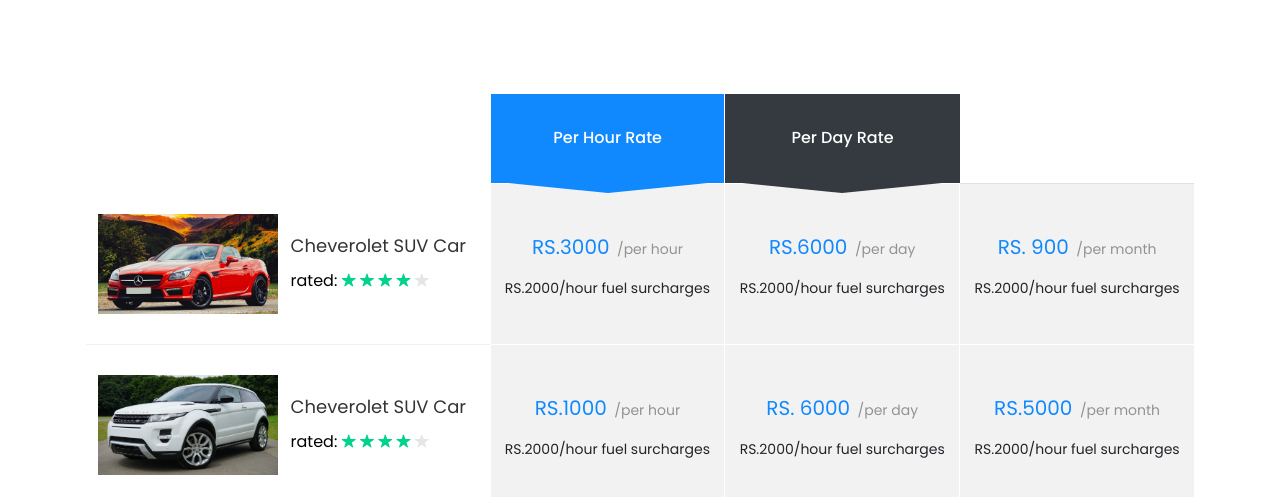
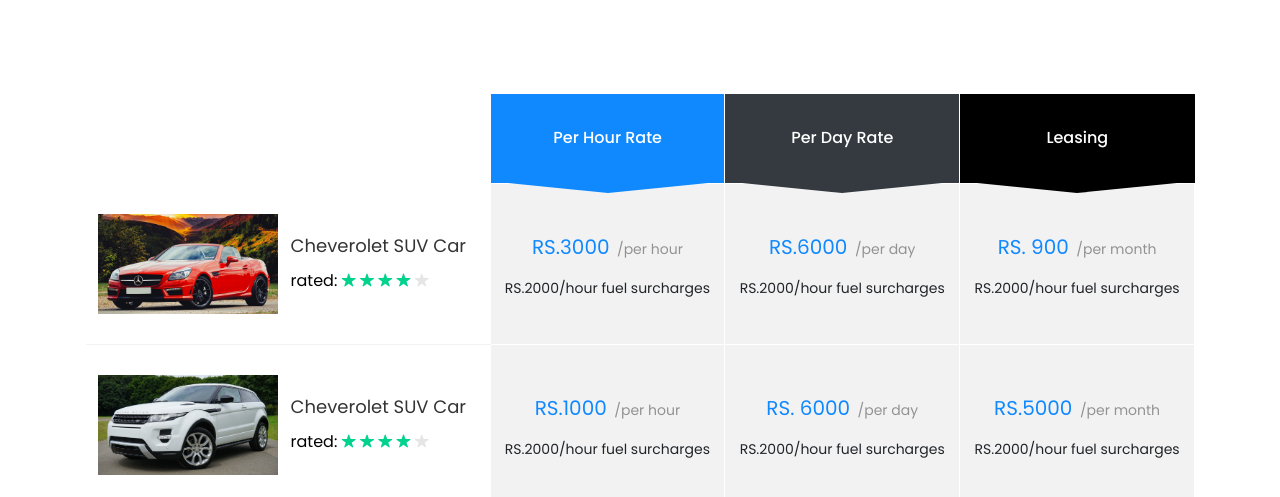
Before and after one commit to thena-siva/taxi, a plain HTML site: page pricing.html in a window 1280 px wide. Shown: the part 603-1100 px from the top of the page. Drawn offline with Linux system fonts and the light colour scheme; some packages are replaced by stand-ins of ours; no server answers; files whose address does not match are found by name.

Commit message:
Update pricing.html

```diff
--- a/pricing.html
+++ b/pricing.html
@@ -72,7 +72,7 @@
 						        <th>&nbsp;</th>
 						        <th class="bg-primary heading">Per Hour Rate</th>
 						        <th class="bg-dark heading">Per Day Rate</th>
-
+					                <th class="bg-black heading">Leasing</th>
 						      </tr>
 						    </thead>
 						    <tbody>
```
